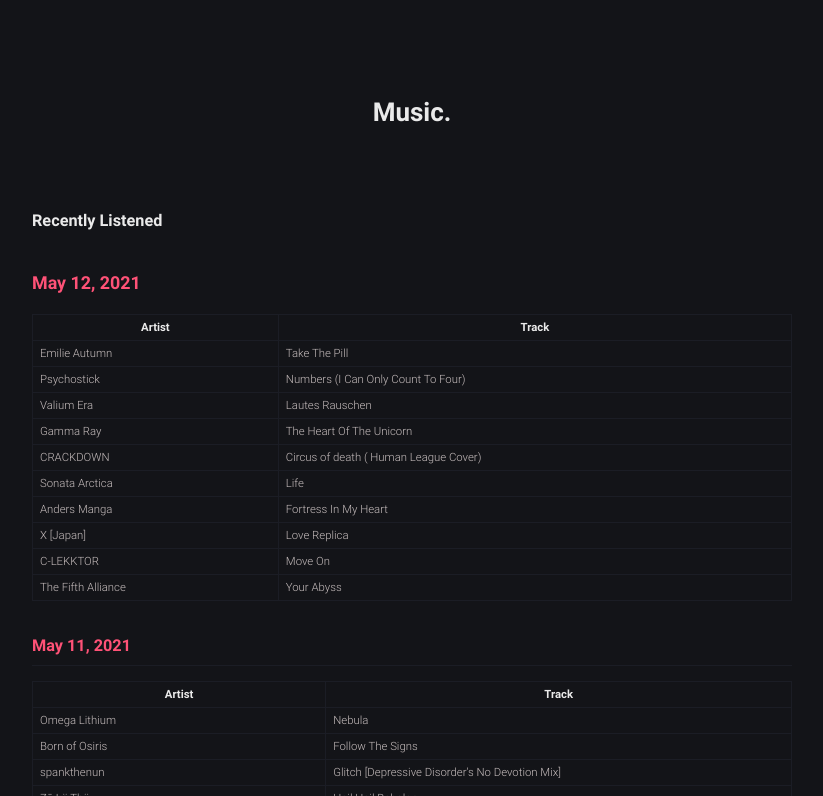
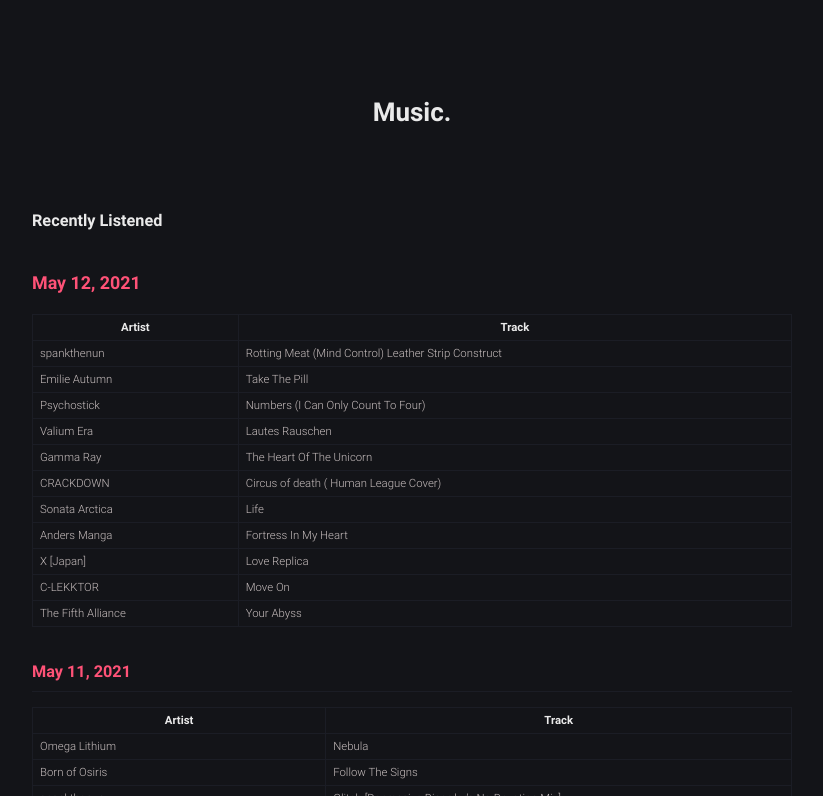
Before and after one commit to robert-marshall/xyz, a Jekyll site: the page built from music.md, in a window 1280 px wide and 900 px high, cut to the strip 104-900 px from the top of the window. Shown: the whole strip, without its empty margins (228-1051 px from the left). Built offline with Jekyll 4.4.1, drawn with Linux system fonts in a browser that asks for light colours.

```diff
--- a/music.md
+++ b/music.md
@@ -12,6 +12,7 @@
 
 | Artist | Track |
 |--------|-------|
+spankthenun | Rotting Meat (Mind Control) Leather Strip Construct
 Emilie Autumn | Take The Pill
 Psychostick | Numbers (I Can Only Count To Four)
 Valium Era | Lautes Rauschen
```
